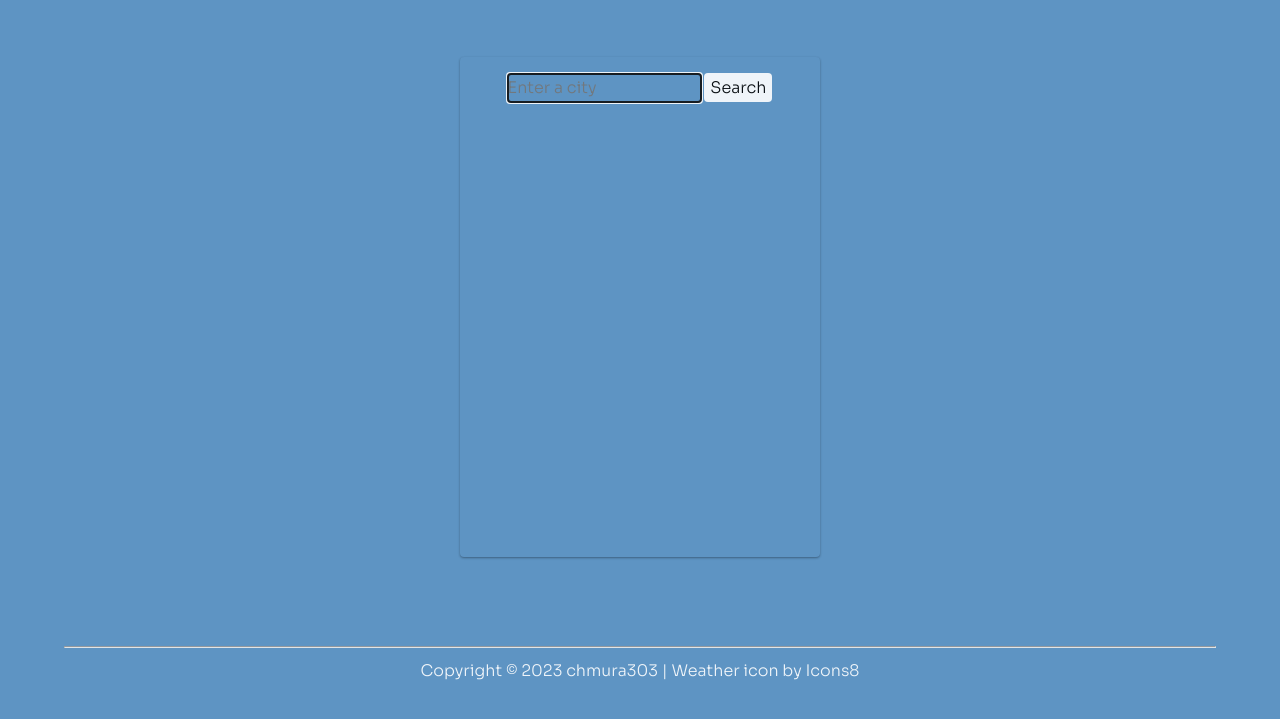
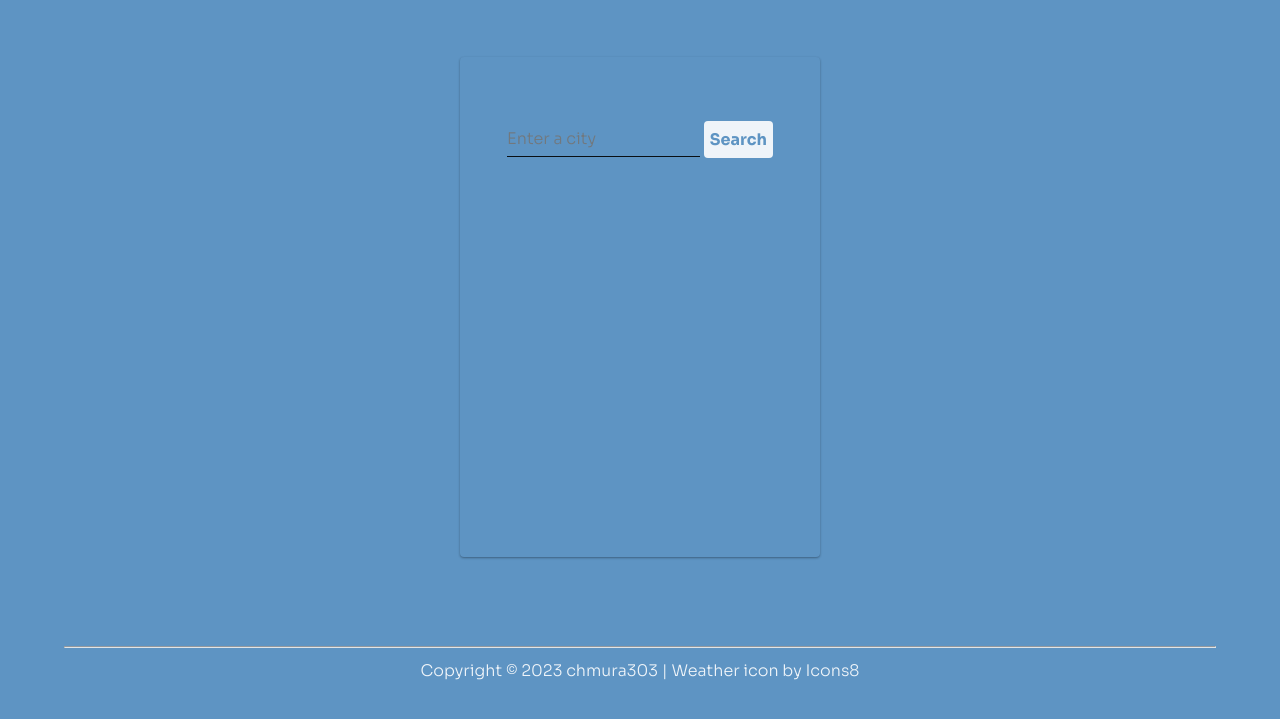
Before and after one commit to chmura303/weather-app, a plain HTML site: page index.html in a window 1280 px wide. Shown: the part 103-822 px from the top of the page. Drawn offline with Linux system fonts and the light colour scheme.

Commit message:
Delete border when focused

```diff
--- a/style.css
+++ b/style.css
@@ -10,6 +10,10 @@
   margin: 0;
   padding: 0;
   font: inherit;
+}
+
+*:focus {
+  outline: none;
 }
 
 html {
@@ -52,41 +56,44 @@ a {
   max-width: 360px;
   min-height: 500px;
   margin: 20vh auto;
-  /* border: 1px solid red; */
   text-align: center;
-  padding: 1em;
+  padding: 4em 0;
   border-radius: 4px;
   background: #5e94c3;
-  /* backdrop-filter: blur(1px); */
   box-shadow: rgba(0, 0, 0, 0.12) 0px 1px 3px, rgba(0, 0, 0, 0.24) 0px 1px 2px;
 }
 
 #app-input {
   background: transparent;
   border: none;
-  border-bottom: solid 1px #fff;
+  border-bottom: solid 1px;
   max-width: 200px;
-  min-height: 28px;
+  min-height: 36px;
   opacity: 0.9;
 }
 
 #main-btn {
+  vertical-align: middle;
   cursor: pointer;
   background: #fff;
   color: #000;
+  font-weight: 700;
+  color: #5e94c3;
   border: none;
   border-radius: 4px;
-  padding: 4px 6px;
+  padding: 8px 6px;
   opacity: 0.9;
-  transition: 250ms;
+  transition: 250ms ease-in-out;
 }
 
-#main-btn::focus {
-  background: #000;
-  color: #fff;
-}
 #main-btn:hover {
   opacity: 1;
+}
+
+#main-btn:active {
+  background: #5e94c3;
+  color: #fff;
+  border: 1px solid #fff;
 }
 
 .city:not(:first-of-type) {
```
